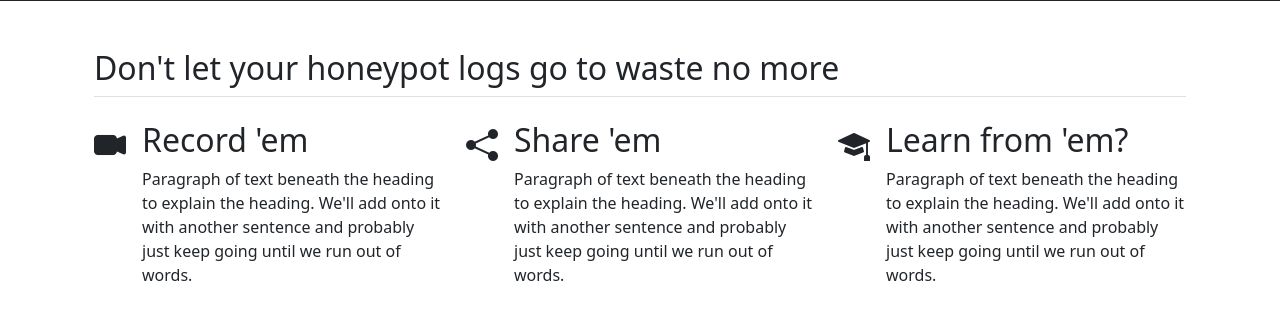
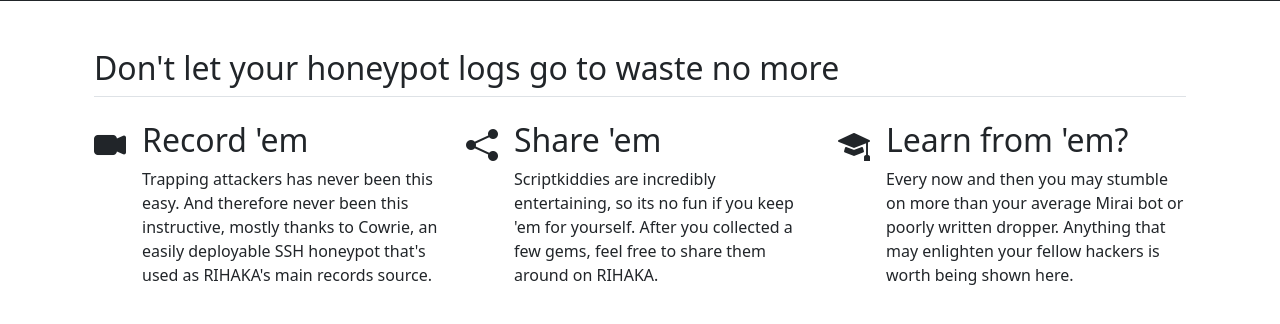
Before and after one commit to rtafurthgarcia/rihaka, a PHP site: template app/Views/Home.php in a window 1280 px wide. Shown: the part 426-750 px from the top of the page. Run offline with PHP 8.4, Linux system fonts and the light colour scheme; the template is opened without the code that fills it, so the values that code supplies are empty; some libraries are stand-ins or nearby versions.

Commit message:
Updated texts

```diff
--- a/app/Views/Home.php
+++ b/app/Views/Home.php
@@ -30,7 +30,7 @@
             </div>
             <div>
                 <h2>Record 'em</h2>
-                <p>Paragraph of text beneath the heading to explain the heading. We'll add onto it with another sentence and probably just keep going until we run out of words.</p>
+                <p>Trapping attackers has never been this easy. And therefore never been this instructive, mostly thanks to Cowrie, an easily deployable SSH honeypot that's used as RIHAKA's main records source.</p>
             </div>
         </div>
         <div class="col d-flex align-items-start">
@@ -39,7 +39,7 @@
             </div>
             <div>
                 <h2>Share 'em</h2>
-                <p>Paragraph of text beneath the heading to explain the heading. We'll add onto it with another sentence and probably just keep going until we run out of words.</p>
+                <p>Scriptkiddies are incredibly entertaining, so its no fun if you keep 'em for yourself. After you collected a few gems, feel free to share them around on RIHAKA.</p>
             </div>
         </div>
         <div class="col d-flex align-items-start">
@@ -48,7 +48,7 @@
             </div>
             <div>
                 <h2>Learn from 'em?</h2>
-                <p>Paragraph of text beneath the heading to explain the heading. We'll add onto it with another sentence and probably just keep going until we run out of words.</p>
+                <p>Every now and then you may stumble on more than your average Mirai bot or poorly written dropper. Anything that may enlighten your fellow hackers is worth being shown here.</p>
             </div>
         </div>
     </div>
```
